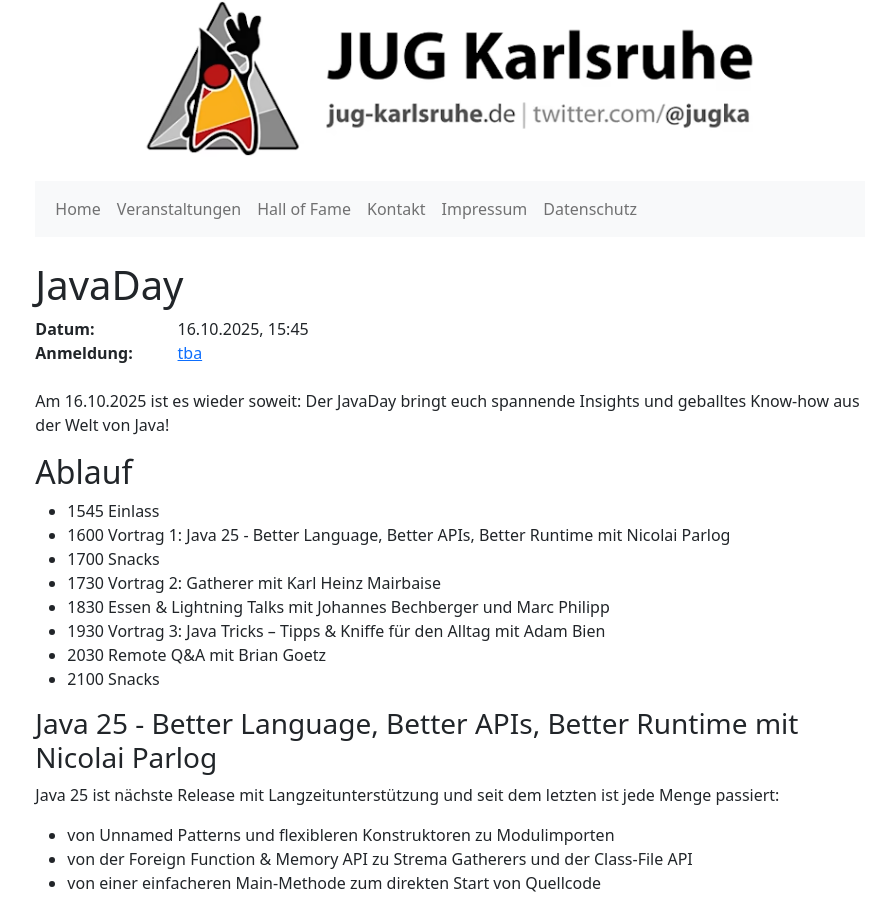
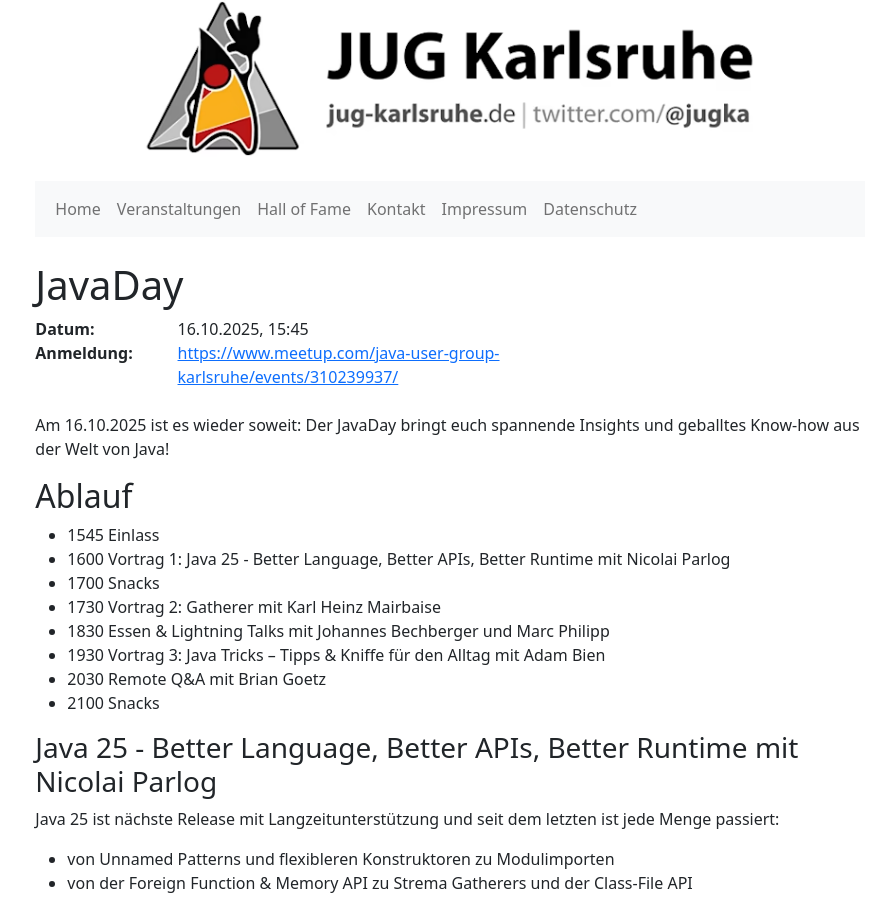
Before and after one commit to jugka/jugka-site, a Jekyll site: the page built from _posts/events/2025-10-16-javaday.markdown, in a window 1280 px wide and 900 px high. Shown: the whole window, without its empty margins (190-1080 px from the left). Built offline with Jekyll 4.4.1, drawn with Linux system fonts in a browser that asks for light colours.

Commit message:
Update 2025-10-16-javaday.markdown

```diff
--- a/_posts/events/2025-10-16-javaday.markdown
+++ b/_posts/events/2025-10-16-javaday.markdown
@@ -2,7 +2,7 @@
 layout: event
 title:  "JavaDay"
 date:   2025-10-16 15:45:00 +0200
-registration: tba
+registration: https://www.meetup.com/java-user-group-karlsruhe/events/310239937/
 tags: events
 location: disy2
 speakers:
```
